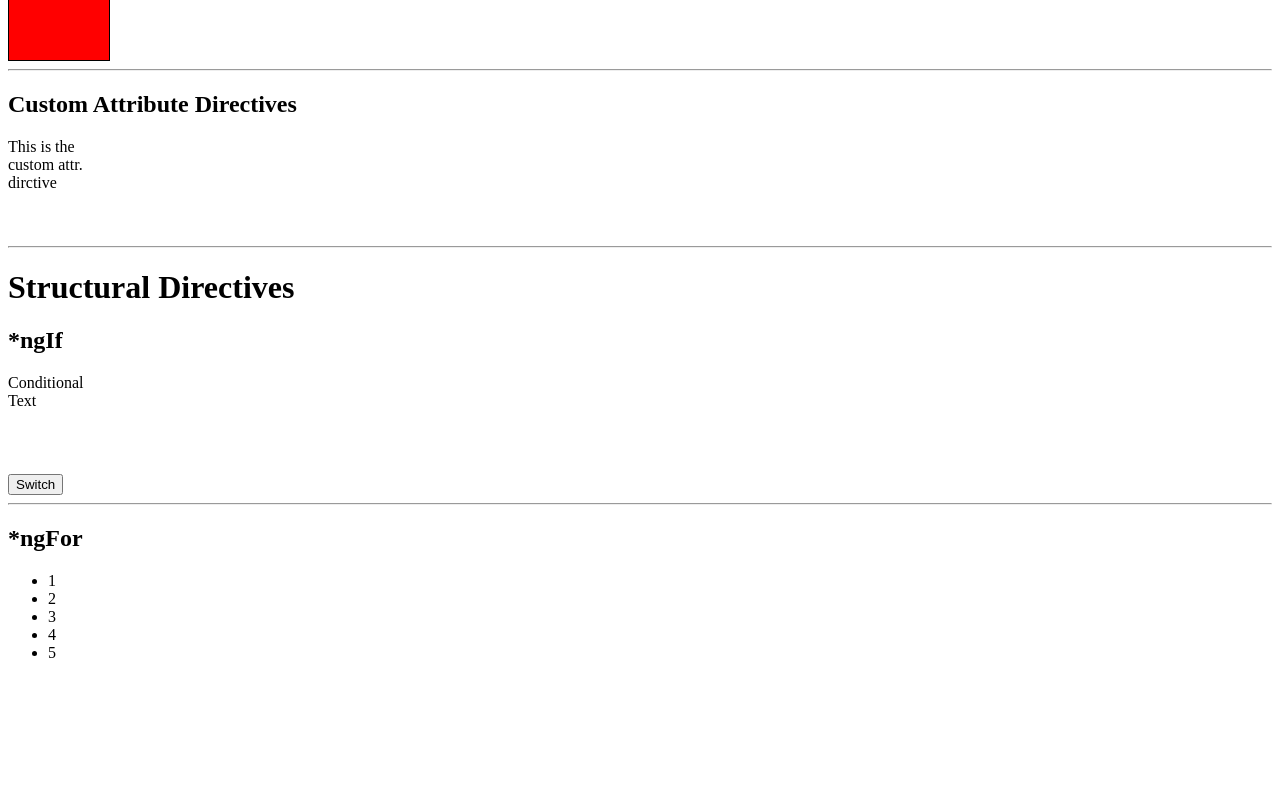
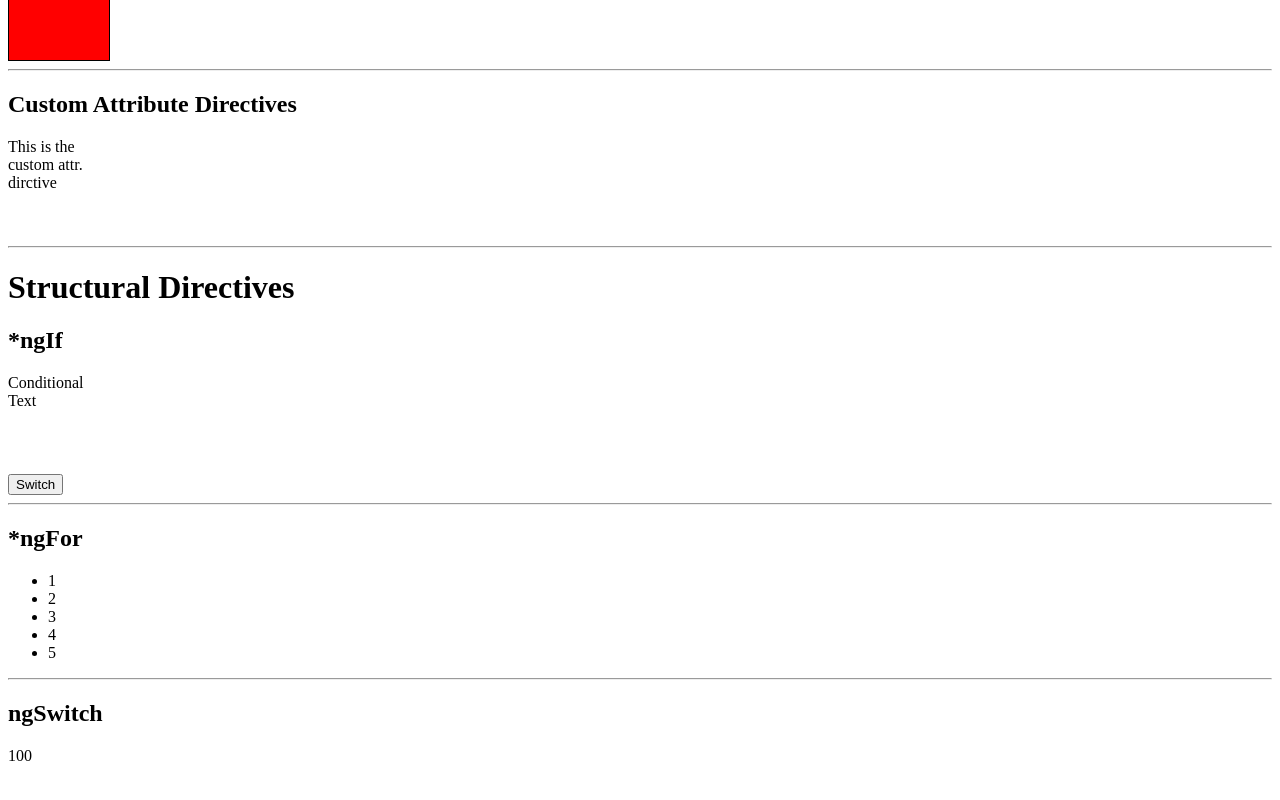
Before and after one commit to a-soliman/Angular-2-directives-, an Angular app: page / in a window 1280 px wide. Shown: the part 270-1070 px from the top of the page. Before the commit the page ends 948 px from the top, so only its background shows below. Built offline with nearby package versions, Linux system fonts and the light colour scheme.

Commit message:
practicing ngSwitchCase

```diff
--- a/src/app/app.component.html
+++ b/src/app/app.component.html
@@ -15,3 +15,10 @@
 <ul>
 	<li *ngFor="let item of items">{{item}}</li>
 </ul>
+<hr>
+<h2>ngSwitch</h2>
+<div [ngSwitch]="value">
+	<p *ngSwitchCase="10">10</p>
+	<p *ngSwitchCase="100">100</p>
+	<p *ngSwitchDefault>Default</p>
+</div>
--- a/src/app/app.component.ts
+++ b/src/app/app.component.ts
@@ -20,6 +20,7 @@
 export class AppComponent {
 	private switch = true;
 	private items = [1, 2, 3, 4, 5];
+	private value = 100;
 	onSwitch() {
 		this.switch = !this.switch;
 	}
--- a/src/app/app.module.ts
+++ b/src/app/app.module.ts
@@ -5,11 +5,13 @@
 
 import { AppComponent } from './app.component';
 import { HighlightDirective } from './highlight.directive';
+import { UnlessDirective } from './unless.directive';
 
 @NgModule({
   declarations: [
     AppComponent,
-    HighlightDirective
+    HighlightDirective,
+    UnlessDirective
   ],
   imports: [
     BrowserModule,
--- /dev/null
+++ b/src/app/unless.directive.ts
@@ -0,0 +1,10 @@
+import { Directive } from '@angular/core';
+
+@Directive({
+  selector: '[dirUnless]'
+})
+export class UnlessDirective {
+
+  constructor() { }
+
+}
```
